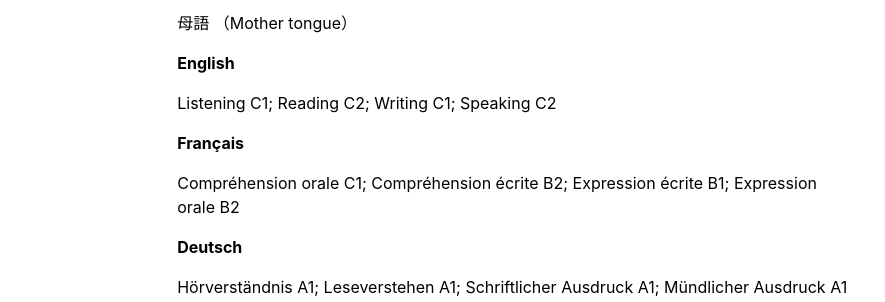
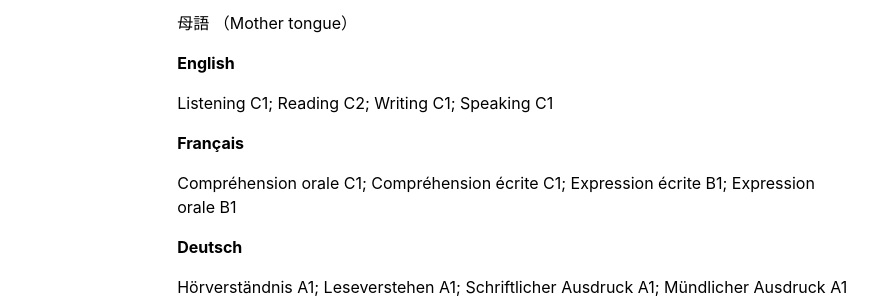
Before and after one commit to JinxinHu/jinxinhu.github.io, a Jekyll site: the page built from cv.md, in a window 1280 px wide. Shown: the part 589-891 px from the top of the page, without its empty margins (197-1082 px from the left). Built offline with Jekyll 4.4.1, drawn with Linux system fonts in a browser that asks for light colours.

```diff
--- a/_data/cv/language.yml
+++ b/_data/cv/language.yml
@@ -2,10 +2,10 @@
   description: '母語 （Mother tongue）'
 
 - title: 'English'
-  description: 'Listening C1; Reading C2; Writing C1; Speaking C2'
+  description: 'Listening C1; Reading C2; Writing C1; Speaking C1'
 
 - title: 'Français'
-  description: 'Compréhension orale C1; Compréhension écrite B2; Expression écrite B1; Expression orale B2'
+  description: 'Compréhension orale C1; Compréhension écrite C1; Expression écrite B1; Expression orale B1'
 
 - title: 'Deutsch'
   description: 'Hörverständnis A1; Leseverstehen A1; Schriftlicher Ausdruck A1; Mündlicher Ausdruck A1'
```
